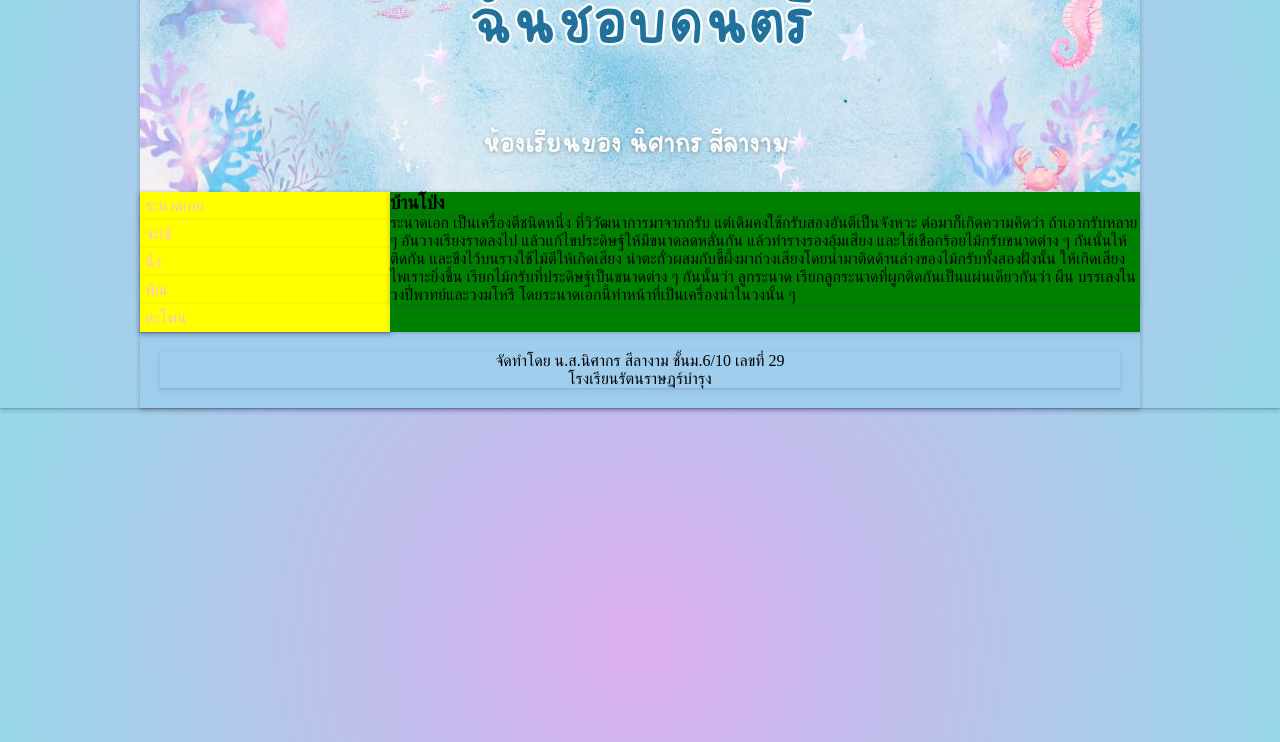
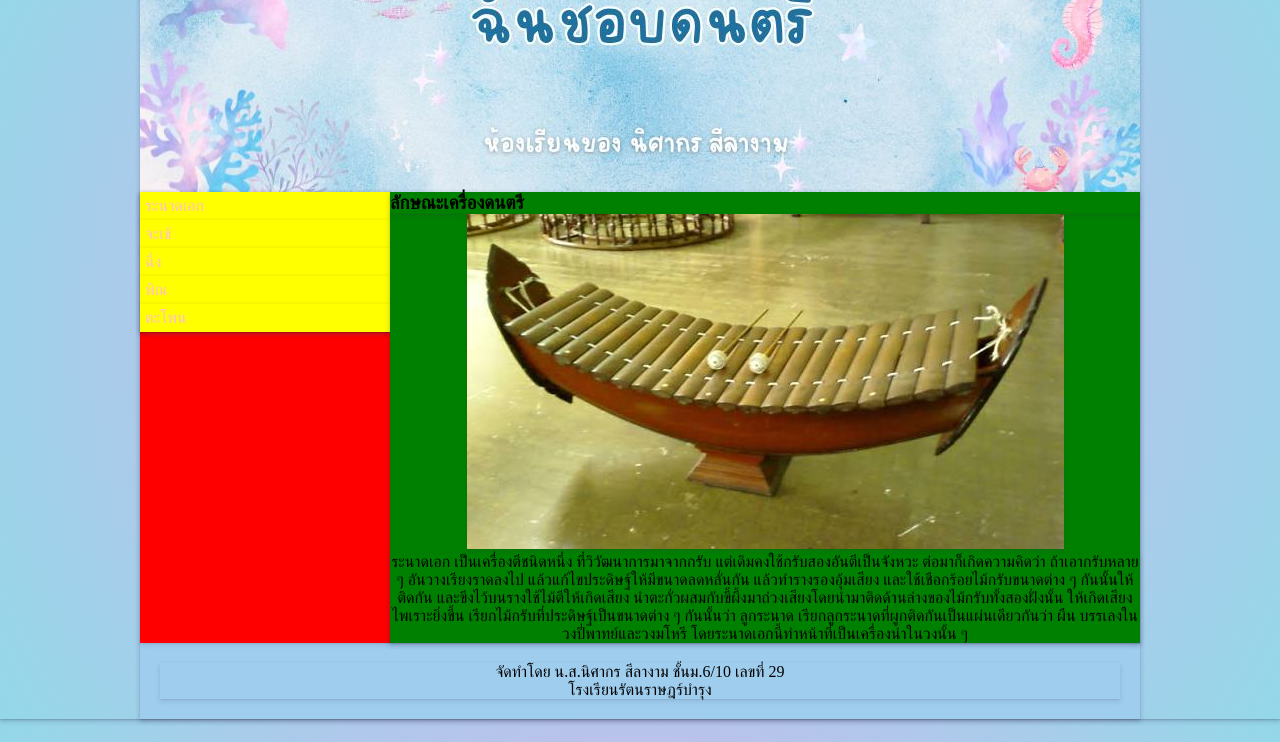
Before and after one commit to 41127-png/nisakorn, a plain HTML site: page index.html in a window 1280 px wide. Shown: the part 58-800 px from the top of the page. Drawn offline with Linux system fonts and the light colour scheme.

Commit message:
Update index.html

```diff
--- a/index.html
+++ b/index.html
@@ -27,7 +27,8 @@
 
 </nav>
 <article>
-        <h1>บ้านโป่ง</h1>
+        <h1>ลักษณะเครื่องดนตรี</h1>
+        <center><img src=images/p1.jpg>
        <p>ระนาดเอก เป็นเครื่องตีชนิดหนึ่ง ที่วิวัฒนาการมาจากกรับ แต่เดิมคงใช้กรับสองอันตีเป็นจังหวะ ต่อมาก็เกิดความคิดว่า ถ้าเอากรับหลาย ๆ อันวางเรียงราดลงไป แล้วแก้ไขประดิษฐ์ให้มีขนาดลดหลั่นกัน แล้วทำรางรองอุ้มเสียง และใช้เชือกร้อยไม้กรับขนาดต่าง ๆ กันนั้นให้ติดกัน และขึงไว้บนรางใช้ไม้ตีให้เกิดเสียง นำตะกั่วผสมกับขี้ผึ้งมาถ่วงเสียงโดยนำมาติดด้านล่างของไม้กรับทั้งสองฝั่งนั้น ให้เกิดเสียงไพเราะยิ่งขึ้น เรียกไม้กรับที่ประดิษฐ์เป็นขนาดต่าง ๆ กันนั้นว่า ลูกระนาด เรียกลูกระนาดที่ผูกติดกันเป็นแผ่นเดียวกันว่า ผืน บรรเลงในวงปี่พาทย์และวงมโหรี โดยระนาดเอกนี้ทำหน้าที่เป็นเครื่องนำในวงนั้น ๆ</p>
 
 
```
